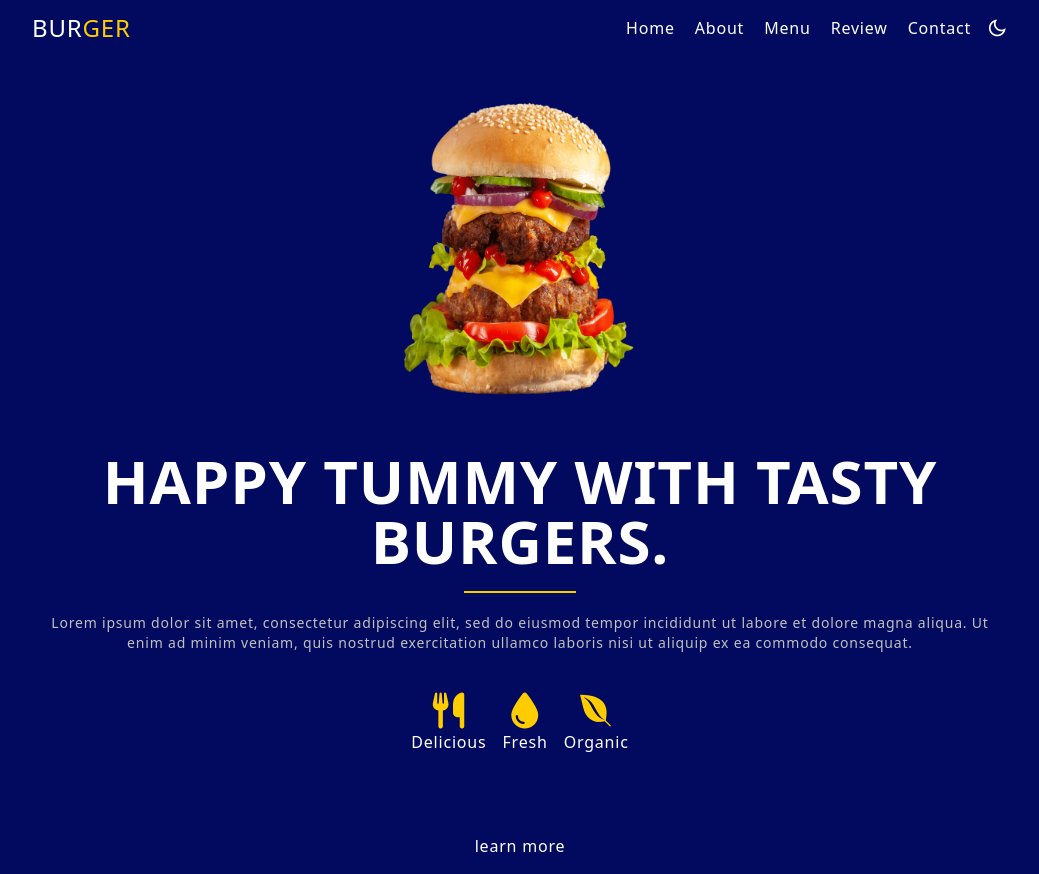
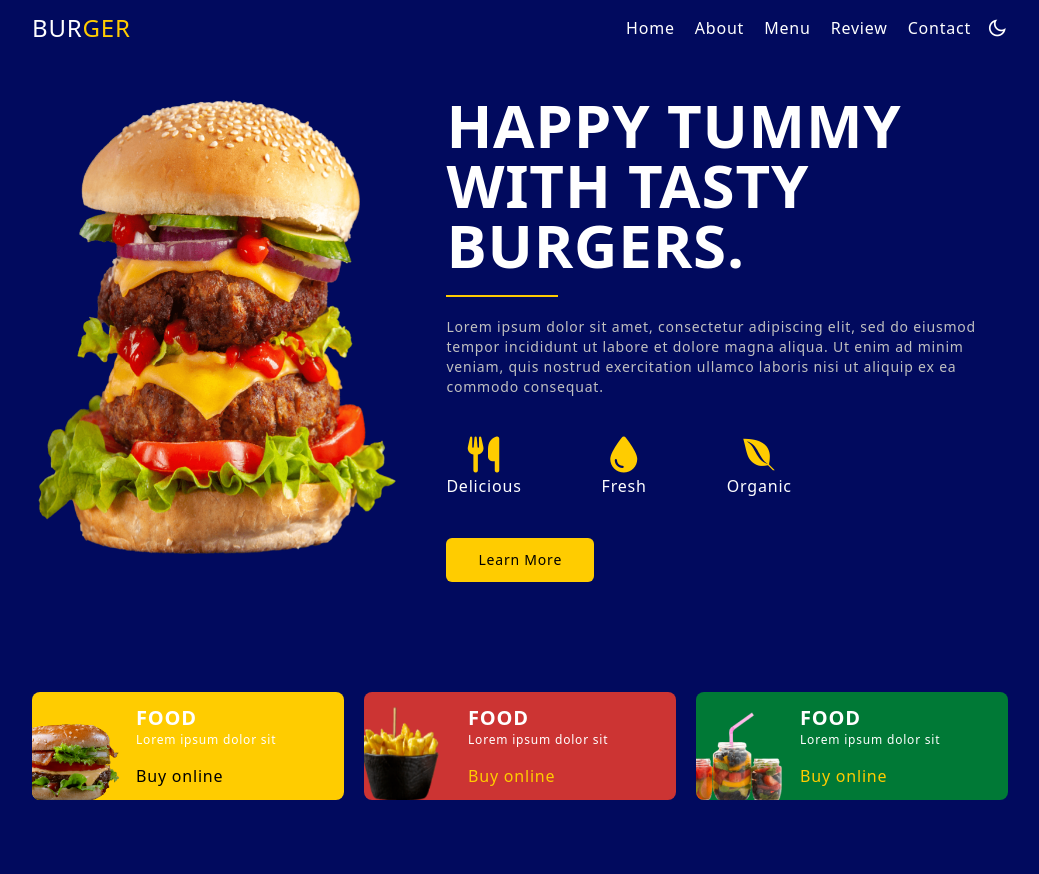
Before and after one commit to Khaffycodes/burger-site, a website: page src/index.html in a window 1280 px wide. Shown: the whole page, without its empty margins (120-1159 px from the left). After the commit the page ends 816 px from the top, so only its background shows below. Drawn offline with nearby package versions, Linux system fonts and the light colour scheme.

Commit message:
built category section

```diff
--- a/src/index.html
+++ b/src/index.html
@@ -84,22 +84,28 @@
       </nav>
     </header>
     <!---------------------- Home--------------------->
-    <section>
-      <div class="container flex flex-col items-center gap-10">
-        <div class="mx-auto">
-          <img src="./img/home-image.png" alt="home-image" class="w-60" />
+    <section id="home">
+      <div class="container flex flex-col items-center gap-10 md:flex-row">
+        <div class="mx-auto md:basis-1/2 lg:basis-2/5 animate-movingY">
+          <img
+            src="img/home-image.png"
+            alt="home-image"
+            class="w-60 md:w-full"
+          />
         </div>
 
-        <div class="text-center">
+        <div class="text-center md:basis-1/2 md:text-start lg:basis-3/5">
           <h1 class="home__title">HAPPY TUMMY WITH TASTY BURGERS.</h1>
-          <div class="separator mx-auto"></div>
+          <div class="separator mx-auto md:mx-0"></div>
           <p class="paragraph">
             Lorem ipsum dolor sit amet, consectetur adipiscing elit, sed do
             eiusmod tempor incididunt ut labore et dolore magna aliqua. Ut enim
             ad minim veniam, quis nostrud exercitation ullamco laboris nisi ut
             aliquip ex ea commodo consequat.
           </p>
-          <div class="text-base flex items-center justify-center gap-4 py-10">
+          <div
+            class="text-base flex items-center justify-center gap-4 py-10 md:justify-start md:gap-20"
+          >
             <div class="text-center">
               <i class="fa-solid fa-utensils text-secondaryColor text-4xl"></i>
               <br />
@@ -114,10 +120,79 @@
               <br />Organic
             </div>
           </div>
+          <a href="#" class="btn btn-primary">learn more</a>
         </div>
-        <a href="#" class="btn btn-primary">learn more</a>
       </div>
     </section>
+    <!---------------------- Category--------------------->
+    <section id="category">
+      <div class="container flex flex-col gap-5 md:flex-row">
+        <!-- Card 1 -->
+        <div
+          class="bg-secondaryColor flex py-3 rounded-lg overflow-hidden md:flex-1"
+        >
+          <div class="basis-1/3 relative">
+            <img
+              src="img/burger-1.png"
+              alt="category-image"
+              class="absolute w-28 -bottom-4 -left-4"
+            />
+          </div>
+
+          <div>
+            <div class="mb-4">
+              <h4 class="card__title">Food</h4>
+              <p class="text-xs">Lorem ipsum dolor sit</p>
+            </div>
+            <a href="#" class="text-blackColor cursor-pointer">Buy online</a>
+          </div>
+        </div>
+        <!-- Card 2 -->
+        <div class="bg-redColor flex py-3 rounded-lg overflow-hidden md:flex-1">
+          <div class="basis-1/3 relative">
+            <img
+              src="img/snack-1.png"
+              alt="category-image"
+              class="absolute w-28 -bottom-4 -left-4"
+            />
+          </div>
+
+          <div>
+            <div class="mb-4">
+              <h4 class="card__title">Food</h4>
+              <p class="text-xs">Lorem ipsum dolor sit</p>
+            </div>
+            <a href="#" class="text-secondaryColor cursor-pointer"
+              >Buy online</a
+            >
+          </div>
+        </div>
+
+        <!-- Card 3 -->
+        <div
+          class="bg-greenColor flex py-3 rounded-lg overflow-hidden md:flex-1"
+        >
+          <div class="basis-1/3 relative">
+            <img
+              src="img/beverage-2.png"
+              alt="category-image"
+              class="absolute w-28 -bottom-4 -left-4"
+            />
+          </div>
+
+          <div>
+            <div class="mb-4">
+              <h4 class="card__title">Food</h4>
+              <p class="text-xs">Lorem ipsum dolor sit</p>
+            </div>
+            <a href="#" class="text-secondaryColor cursor-pointer"
+              >Buy online</a
+            >
+          </div>
+        </div>
+      </div>
+    </section>
+
     <script src="main.js"></script>
   </body>
 </html>
--- a/src/input.css
+++ b/src/input.css
@@ -14,9 +14,23 @@
   }
 }
 
+@layer components {
+  .btn {
+    @apply inline-block text-sm py-3 px-8 capitalize text-center
+    cursor-pointer rounded-md ease-linear duration-200;
+  }
+  .btn-primary {
+    @apply text-blackColor bg-secondaryColor hover:opacity-75;
+  }
+}
+
 @layer utilities {
-  .home__title {
+  .home__title,
+  .card__title {
     @apply text-2xl font-oswald font-bold uppercase lg:text-6xl;
+  }
+  .card__title {
+    @apply text-xl;
   }
   .separator {
     @apply w-28 h-[2px] bg-secondaryColor my-5;
--- a/tailwind.config.js
+++ b/tailwind.config.js
@@ -3,7 +3,7 @@ module.exports = {
   content: ['./src/**/*.{html,js,jsx,ts,tsx}'],
   theme: {
     screens: {
-      sm: '600px',
+      sm: '480px',
       md: '768px',
       lg: '1024px',
     },
@@ -20,6 +20,14 @@ module.exports = {
         darkColor: '#000',
         darkColorLight: '#171717',
       },
+      keyframes: {
+        move: {
+          '50%': { transform: 'translateY(-1rem)' },
+        },
+      },
+      animation: {
+        movingY: 'move 2s linear infinite',
+      },
     },
     container: {
       center: true,
```
Also changed, not shown: dist/output.css.
